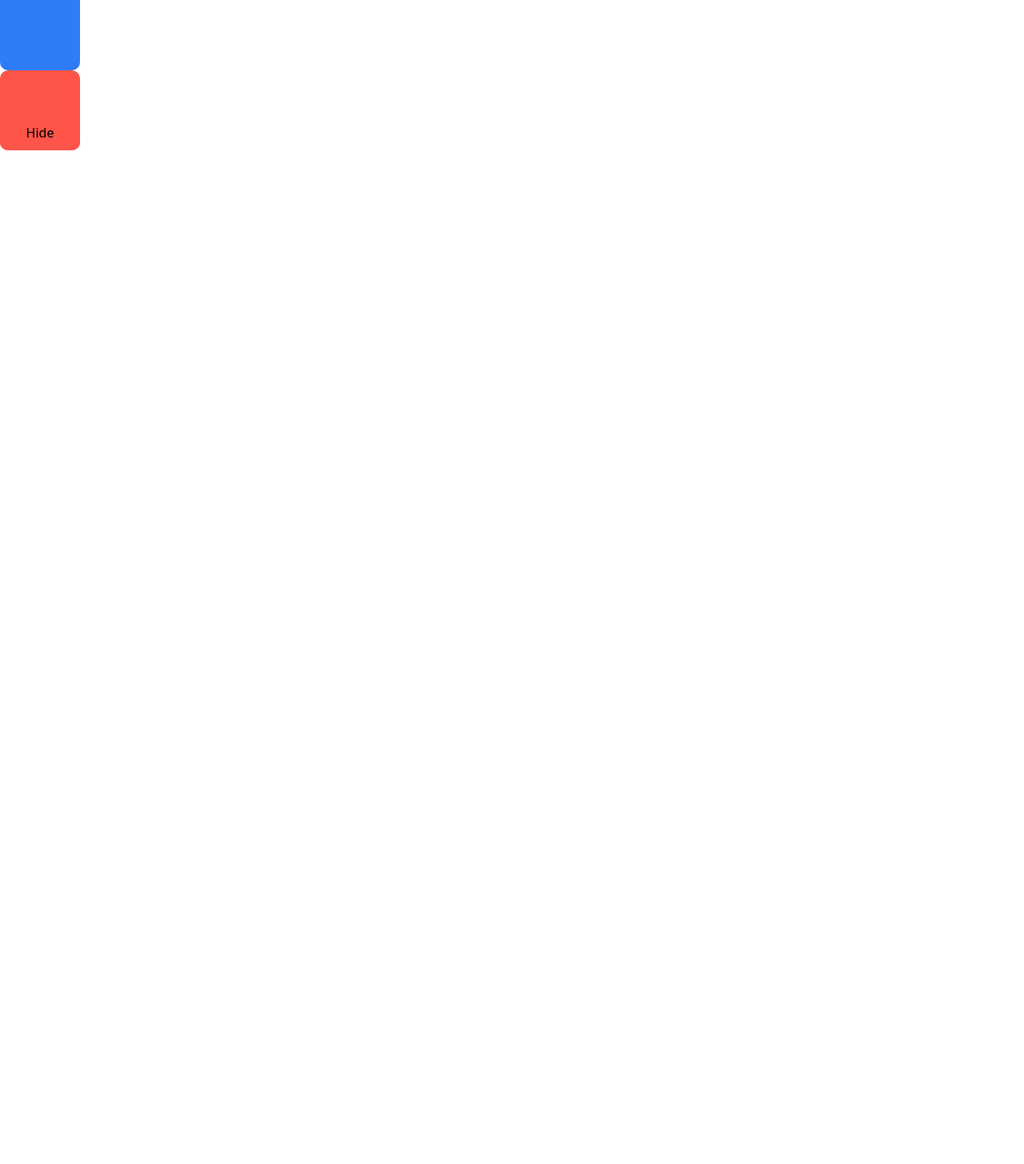
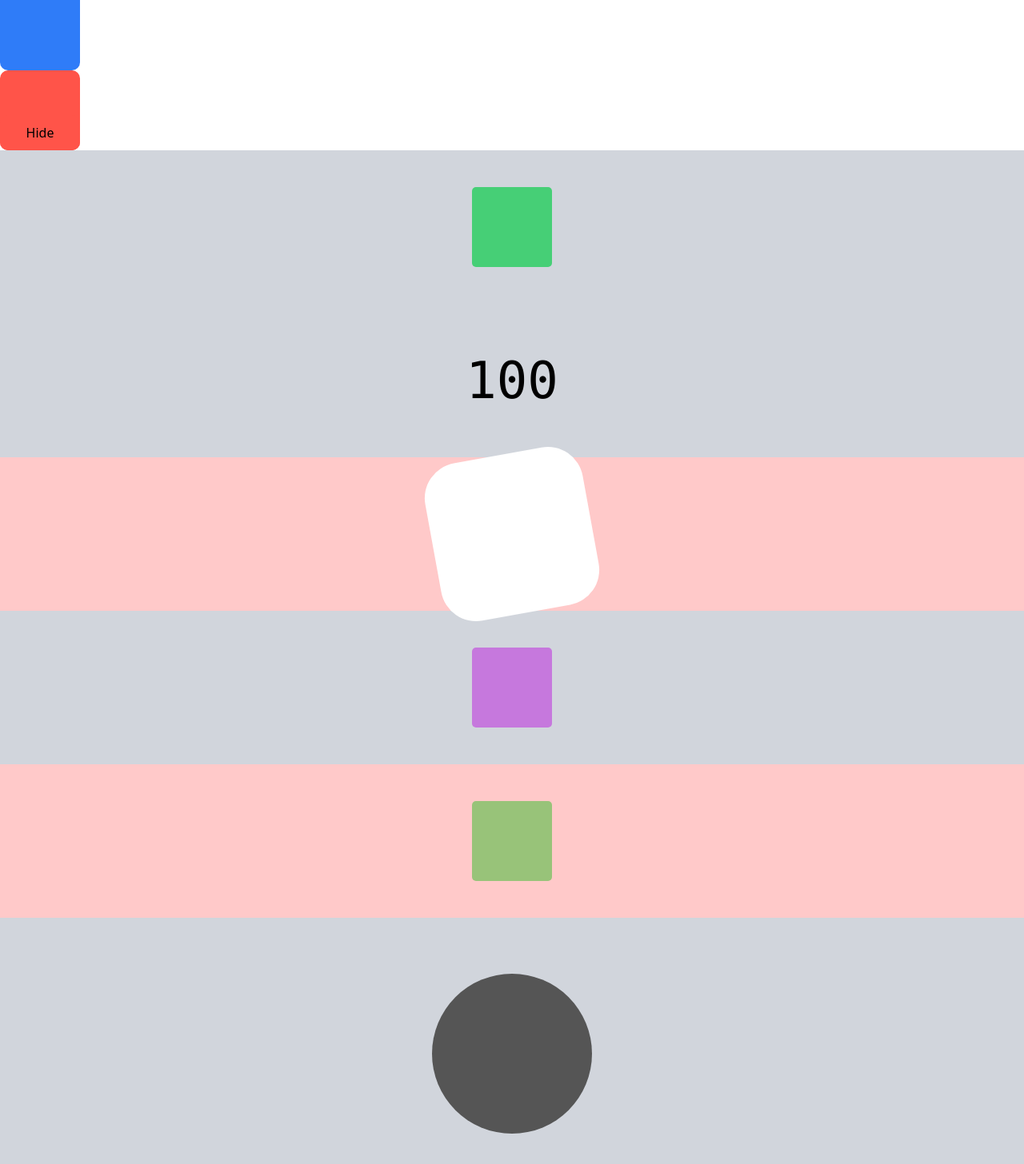
Before and after one commit to yoshihiro-satou/next.js-gsap, a Next.js app: page / in a window 1280 px wide. Shown: the part 3896-5352 px from the top of the page at 80% size. Before the commit the page ends 4084 px from the top, so only its background shows below. Built offline with nearby package versions, Linux system fonts and the light colour scheme.

Commit message:
create TransitionOptions

```diff
--- /dev/null
+++ b/src/app/components/Gestures.js
@@ -0,0 +1,29 @@
+import * as motion from "motion/react-client"
+
+export default function Gestures() {
+  return <motion.div
+          whileHover={{
+            scale: 1.2,
+            rotate: 5,
+            backgrounndColor: "#2bb95d",
+            trasition: { duration: 0.2 }
+          }}
+          whileTap={{
+            scale: 0.8,
+            rotate: -0.5,
+            backgroundColor: "#1a7a3e",
+          }}
+          transition={{
+            type: "spring",
+            stiffness: 400,
+            damping: 17
+          }}
+          style={box} />
+}
+
+const box = {
+  width: 100,
+  height: 100,
+  backgroundColor: "#46cf76",
+  borderRadius: 5
+}
--- /dev/null
+++ b/src/app/components/HTMLContent.js
@@ -0,0 +1,13 @@
+"use client"
+import { animate, motion, useMotionValue, useTransform } from "motion/react";
+import { useEffect } from "react";
+export default function HTMLContent() {
+  const count = useMotionValue(0)
+  const rounded = useTransform(() => Math.round(count.get()))
+
+  useEffect(() => {
+    const countrols = animate(count, 100, { duration: 5})
+    return () => countrols.stop()
+  }, [])
+  return <motion.pre style={{ fontSize: 64, color: "61afef"}}>{rounded}</motion.pre>
+}
--- /dev/null
+++ b/src/app/components/Keyframe.js
@@ -0,0 +1,27 @@
+import * as motion from 'motion/react-client'
+
+export default function Keyfrane() {
+  return (
+    <motion.div
+      animate={{
+        scale: [1, 2, 2, 1, 1],
+        rotate: [ 0, 0, 180, 180, 0],
+        borderRadius: ["0%", "0%", "50%", "50%", "0%"]
+      }}
+      transition = {{
+        duration: 2,
+        ease: "easeInOut",
+        times: [0, 0.2, 0.5, 0.8, 1],
+        repeat: Infinity,
+        repeatDelay: 1
+      }}
+      style={box}
+    />
+  )
+}
+const box = {
+  width: 100,
+  height: 100,
+  backgroundColor: "white",
+  borderRadius: 5
+}
--- /dev/null
+++ b/src/app/components/Rotate.js
@@ -0,0 +1,17 @@
+import * as motion from 'motion/react-client'
+
+export default function Rotate() {
+  return (
+    <motion.div
+      style={box}
+      animate={{ rotate: 360}}
+      transition={{ duration: 1, ease: "linear"}}
+    />
+  )
+}
+const box = {
+  width: 100,
+  height: 100,
+  backgroundColor: "#98c379",
+  borderRadius: 5
+}
--- /dev/null
+++ b/src/app/components/TransitionOptions.js
@@ -0,0 +1,22 @@
+import * as motion from "motion/react-client"
+
+export default function TransitionOptions() {
+  return (
+    <motion.div
+      style={ball}
+      initial={{ opacity: 0, scale: 0.5}}
+      animate={{ opacity: 1, scale: 1}}
+      transition={{
+        duration: 0.8,
+        delay: 0.5,
+        ease: [0, 0.71, 0.2, 1.01]
+      }}
+    />
+  )
+}
+const ball = {
+  width: 200,
+  height: 200,
+  borderRadius: "50%",
+  backgroundColor: "#555",
+}
--- /dev/null
+++ b/src/app/components/WildcardKeyframe.js
@@ -0,0 +1,27 @@
+import * as motion from 'motion/react-client'
+
+export default function WildcardKeyframe() {
+  return (
+    <motion.div
+      style={box}
+      whileHover={{
+        scale: [null, 1.1, 1.6],
+        trastion: {
+          duration: 0.5,
+        times: [0, 0.6, 1],
+        ease: ["easeInOut", "easeOut"]
+       }
+      }}
+      transtion={{
+        duration: 0.3,
+        ease: "easeOut",
+      }}
+    />
+  )
+}
+const box = {
+          width: 100,
+          height: 100,
+          backgroundColor: "#c678dd",
+          borderRadius: 5
+}
--- a/src/app/page.tsx
+++ b/src/app/page.tsx
@@ -4,6 +4,12 @@ import SpringBox from '@/src/app/components/SpringBox'
 import EnterAnimation from '@/src/app/components/EnterAnimation'
 import Drag from "@/src/app/components/Drag"
 import ExitAnimation from './components/ExitAnimation'
+import Gestures from '@/src/app/components/Gestures'
+import HTMLContent from '@/src/app/components/HTMLContent'
+import Keyframe from '@/src/app/components/Keyframe'
+import WildcardKeyframe from '@/src/app/components/WildcardKeyframe'
+import Rotate from '@/src/app/components/Rotate'
+import TransitionOptions from '@/src/app/components/TransitionOptions'
 
 export default function Home() {
   return (
@@ -16,6 +22,24 @@ export default function Home() {
       <EnterAnimation />
       <Drag />
       <ExitAnimation />
+      <div className='h-48 w-full flex items-center justify-center bg-gray-300'>
+        <Gestures />
+      </div>
+      <div className='h-48 w-full flex items-center justify-center bg-gray-300'>
+        <HTMLContent />
+      </div>
+      <div className='h-48 flex w-full items-center justify-center bg-red-200'>
+        <Keyframe />
+      </div>
+      <div className='h-48 flex w-full items-center justify-center bg-gray-300'>
+        <WildcardKeyframe />
+      </div>
+      <div className='h-48 flex w-full items-center justify-center bg-red-200'>
+        <Rotate />
+      </div>
+      <div className='h-85 w-full flex items-center justify-center bg-gray-300'>
+        <TransitionOptions />
+      </div>
     </>
   );
 }
```
